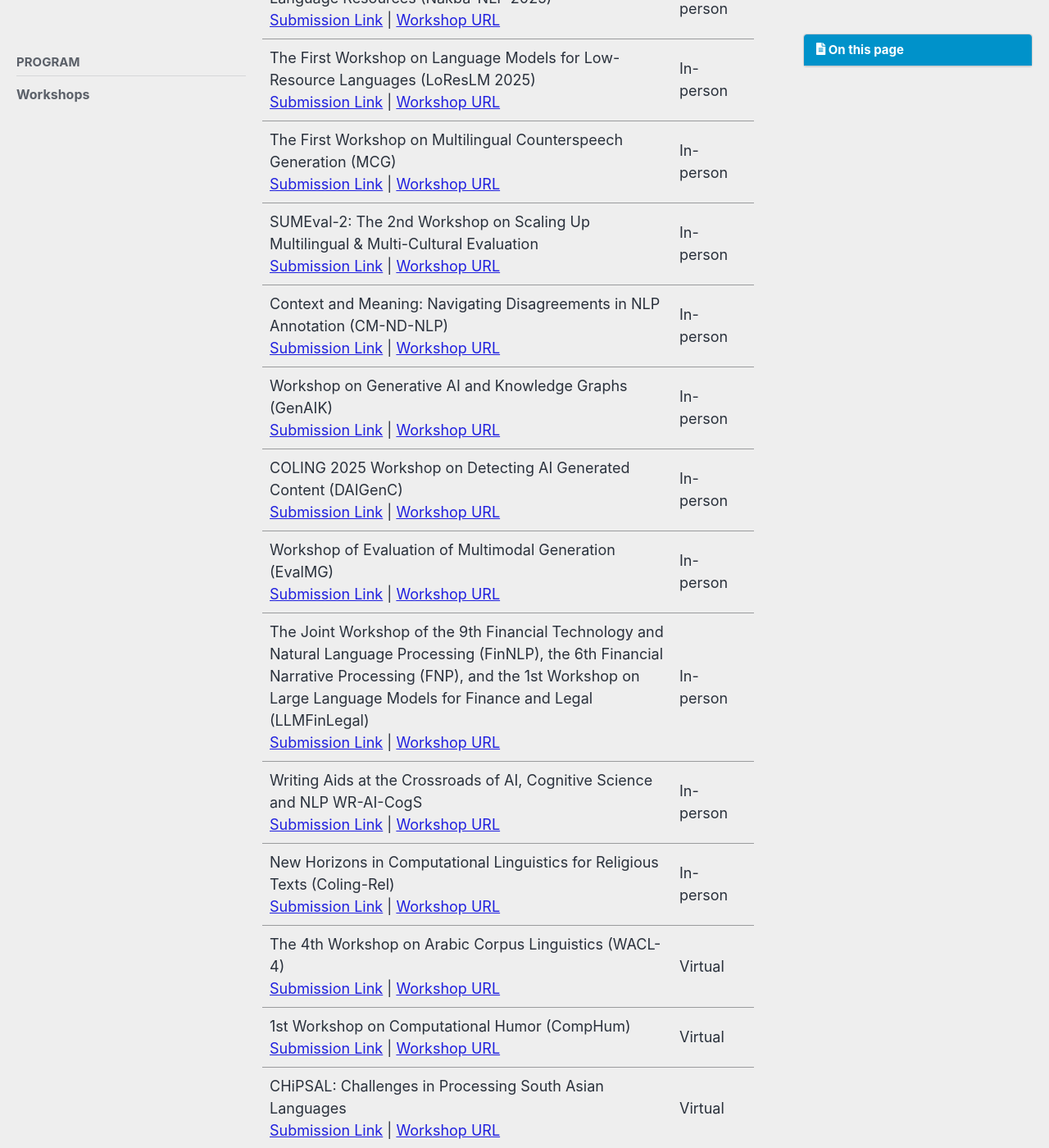
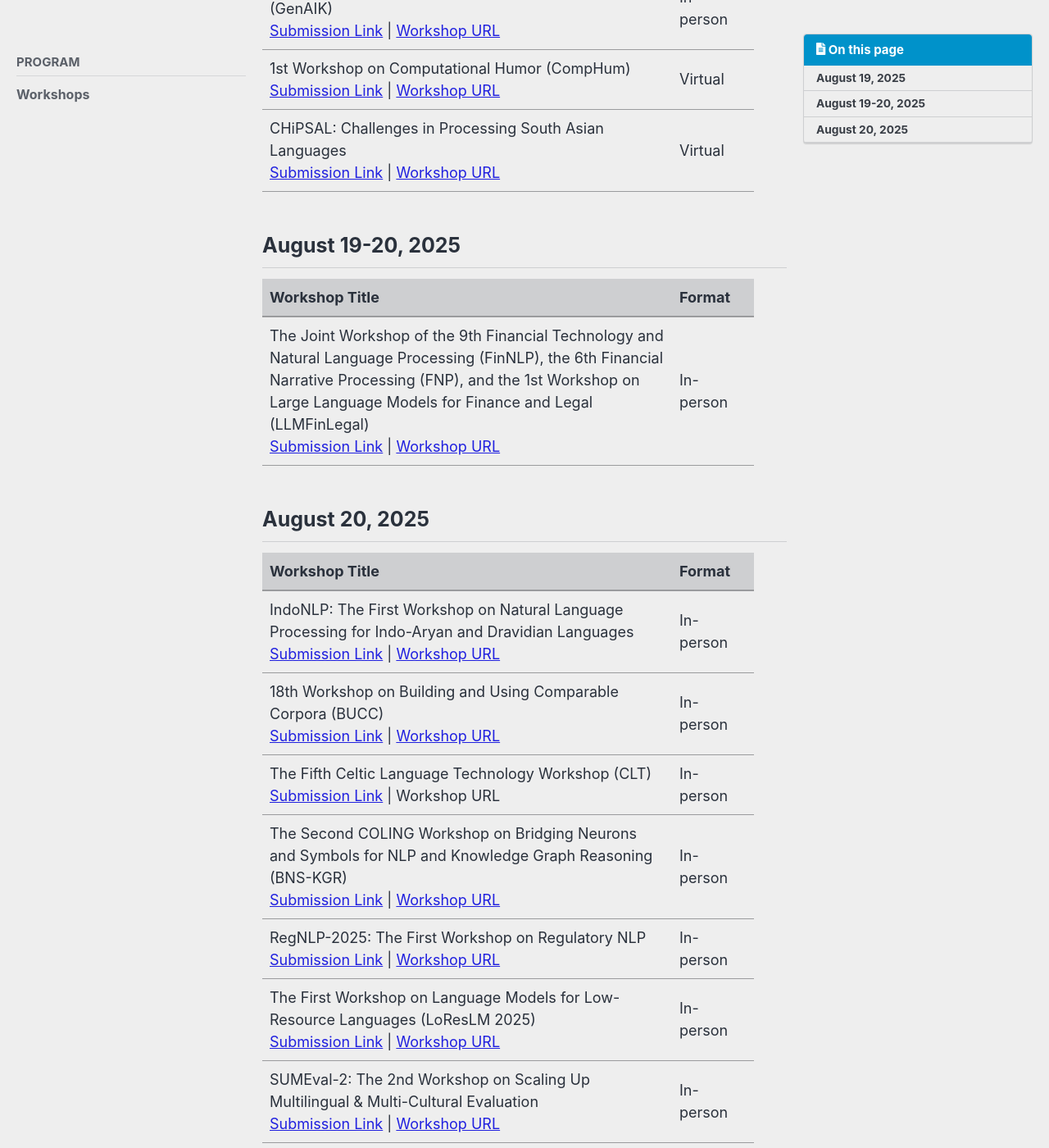
Before and after one commit to hasaniqbal777/coling-2025, a Jekyll site: the page built from _pages/program/workshops.md, in a window 1280 px wide and 1400 px high, scrolled down 1036 px. Shown: the whole window at 82% size. Built offline with Jekyll 4.4.1, drawn with Linux system fonts in a browser that asks for light colours; cached includes are drawn as plain includes; nearby versions of some CDN libraries; some of the changed text lies outside the part shown.

Commit message:
Updated dates of workshops

```diff
--- a/_pages/program/workshops.md
+++ b/_pages/program/workshops.md
@@ -11,6 +11,8 @@ toc_sticky: true
 
 The following workshops have been accepted for COLING 2025. <br>
 <small>More information will be updated soon</small>
+
+<h2>August 19, 2025</h2>
 <table style="font-size: 18px;">
   <thead>
     <tr>
@@ -20,23 +22,7 @@ The following workshops have been accepted for COLING 2025. <br>
   </thead>
   <tbody>
     <tr>
-      <td style="width: 500px;">18th Workshop on Building and Using Comparable Corpora (BUCC) <br> <a href="https://softconf.com/coling2025/BUCC25/">Submission Link</a> | <a href="https://comparable.lisn.upsaclay.fr/bucc2025/">Workshop URL</a> </td>
-      <td style="width: 100px;">In-person</td>
-    </tr>
-    <tr>
       <td style="width: 500px;">VarDial 2025: The Twelfth Workshop on NLP for Similar Languages, Varieties and Dialects <br> <a href="https://softconf.com/coling2025/VarDial25/">Submission Link</a> | Workshop URL </td>
-      <td style="width: 100px;">In-person</td>
-    </tr>
-    <tr>
-      <td style="width: 500px;">The Fifth Celtic Language Technology Workshop (CLT) <br> <a href="https://softconf.com/coling2025/CLT25/">Submission Link</a> | Workshop URL </td>
-      <td style="width: 100px;">In-person</td>
-    </tr>
-    <tr>
-      <td style="width: 500px;">IndoNLP: The First Workshop on Natural Language Processing for Indo-Aryan and Dravidian Languages <br> <a href="https://softconf.com/coling2025/IndoNLP25/">Submission Link</a> | <a href="https://indonlp-workshop.github.io/IndoNLP-Workshop/">Workshop URL</a> </td>
-      <td style="width: 100px;">In-person</td>
-    </tr>
-    <tr>
-      <td style="width: 500px;">The Second COLING Workshop on Bridging Neurons and Symbols for NLP and Knowledge Graph Reasoning (BNS-KGR) <br> <a href="https://softconf.com/coling2025/BNS-KGR25/">Submission Link</a> | <a href="https://neusymbridge.github.io/">Workshop URL</a> </td>
       <td style="width: 100px;">In-person</td>
     </tr>
     <tr>
@@ -44,23 +30,7 @@ The following workshops have been accepted for COLING 2025. <br>
       <td style="width: 100px;">In-person</td>
     </tr>
     <tr>
-      <td style="width: 500px;">RegNLP-2025: The First Workshop on Regulatory NLP <br> <a href="https://softconf.com/coling2025/RegNLP25/">Submission Link</a> | <a href="https://regnlp.github.io/">Workshop URL</a> </td>
-      <td style="width: 100px;">In-person</td>
-    </tr>
-    <tr>
-      <td style="width: 500px;">The 1st International Workshop on Nakba Narratives as Language Resources (Nakba-NLP 2025) <br> <a href="https://softconf.com/coling2025/Nakba-NLP25/">Submission Link</a> | <a href="https://sina.birzeit.edu/nakba-nlp/">Workshop URL</a> </td>
-      <td style="width: 100px;">In-person</td>
-    </tr>
-    <tr>
-      <td style="width: 500px;">The First Workshop on Language Models for Low-Resource Languages (LoResLM 2025) <br> <a href="https://softconf.com/coling2025/LoResLM25/">Submission Link</a> | <a href="https://loreslm.github.io/">Workshop URL</a> </td>
-      <td style="width: 100px;">In-person</td>
-    </tr>
-    <tr>
       <td style="width: 500px;">The First Workshop on Multilingual Counterspeech Generation (MCG) <br> <a href="https://softconf.com/coling2025/MCG25/">Submission Link</a> | <a href="https://sites.google.com/view/multilang-counterspeech-gen/">Workshop URL</a> </td>
-      <td style="width: 100px;">In-person</td>
-    </tr>
-    <tr>
-      <td style="width: 500px;">SUMEval-2: The 2nd Workshop on Scaling Up Multilingual & Multi-Cultural Evaluation <br> <a href="https://softconf.com/coling2025/SUMEval-2/">Submission Link</a> | <a href="https://sites.google.com/view/sumeval-2025">Workshop URL</a> </td>
       <td style="width: 100px;">In-person</td>
     </tr>
     <tr>
@@ -68,23 +38,7 @@ The following workshops have been accepted for COLING 2025. <br>
       <td style="width: 100px;">In-person</td>
     </tr>
     <tr>
-      <td style="width: 500px;">Workshop on Generative AI and Knowledge Graphs (GenAIK) <br> <a href="https://softconf.com/coling2025/GenAIK25/">Submission Link</a> | <a href="https://genetasefa.github.io/GenAIK2025/">Workshop URL</a> </td>
-      <td style="width: 100px;">In-person</td>
-    </tr>
-    <tr>
       <td style="width: 500px;">COLING 2025 Workshop on Detecting AI Generated Content (DAIGenC) <br> <a href="https://softconf.com/coling2025/DAIGenC25/">Submission Link</a> | <a href="https://genai-content-detection.gitlab.io/">Workshop URL</a> </td>
-      <td style="width: 100px;">In-person</td>
-    </tr>
-    <tr>
-      <td style="width: 500px;">Workshop of Evaluation of Multimodal Generation (EvalMG) <br> <a href="https://softconf.com/coling2025/EvalMG25/">Submission Link</a> | <a href="https://evalmg.github.io/">Workshop URL</a> </td>
-      <td style="width: 100px;">In-person</td>
-    </tr>
-    <tr>
-      <td style="width: 500px;">The Joint Workshop of the 9th Financial Technology and Natural Language Processing (FinNLP), the 6th Financial Narrative Processing (FNP), and the 1st Workshop on Large Language Models for Finance and Legal (LLMFinLegal) <br> <a href="https://softconf.com/coling2025/FinNLP25/">Submission Link</a> | <a href="https://sites.google.com/nlg.csie.ntu.edu.tw/finnlp-fnp-llmfinlegal/home">Workshop URL</a> </td>
-      <td style="width: 100px;">In-person</td>
-    </tr>
-    <tr>
-      <td style="width: 500px;">Writing Aids at the Crossroads of AI, Cognitive Science and NLP WR-AI-CogS <br> <a href="https://softconf.com/coling2025/AAC-AI25/">Submission Link</a> | <a href="https://sites.google.com/view/wraicogs1">Workshop URL</a> </td>
       <td style="width: 100px;">In-person</td>
     </tr>
     <tr>
@@ -92,8 +46,8 @@ The following workshops have been accepted for COLING 2025. <br>
       <td style="width: 100px;">In-person</td>
     </tr>
     <tr>
-      <td style="width: 500px;">The 4th Workshop on Arabic Corpus Linguistics (WACL-4) <br> <a href="https://softconf.com/coling2025/WACL-4/">Submission Link</a> | <a href="https://wp.lancs.ac.uk/wacl4/">Workshop URL</a> </td>
-      <td style="width: 100px;">Virtual</td>
+      <td style="width: 500px;">Workshop on Generative AI and Knowledge Graphs (GenAIK) <br> <a href="https://softconf.com/coling2025/GenAIK25/">Submission Link</a> | <a href="https://genetasefa.github.io/GenAIK2025/">Workshop URL</a> </td>
+      <td style="width: 100px;">In-person</td>
     </tr>
     <tr>
       <td style="width: 500px;">1st Workshop on Computational Humor (CompHum) <br> <a href="https://softconf.com/coling2025/CompHum25/">Submission Link</a> | <a href="https://chum2025.github.io/">Workshop URL</a> </td>
@@ -103,9 +57,81 @@ The following workshops have been accepted for COLING 2025. <br>
       <td style="width: 500px;">CHiPSAL: Challenges in Processing South Asian Languages <br> <a href="https://softconf.com/coling2025/CHiPSAL25/">Submission Link</a> | <a href="https://sites.google.com/view/chipsal/">Workshop URL</a> </td>
       <td style="width: 100px;">Virtual</td>
     </tr>
+  </tbody>
+</table>
+
+<h2>August 19-20, 2025</h2>
+<table style="font-size: 18px;">
+  <thead>
+    <tr>
+      <th style="width: 500px;">Workshop Title</th>
+      <th style="width: 50px;">Format</th>
+    </tr>
+  </thead>
+  <tbody>
+    <tr>
+      <td style="width: 500px;">The Joint Workshop of the 9th Financial Technology and Natural Language Processing (FinNLP), the 6th Financial Narrative Processing (FNP), and the 1st Workshop on Large Language Models for Finance and Legal (LLMFinLegal) <br> <a href="https://softconf.com/coling2025/FinNLP25/">Submission Link</a> | <a href="https://sites.google.com/nlg.csie.ntu.edu.tw/finnlp-fnp-llmfinlegal/home">Workshop URL</a> </td>
+      <td style="width: 100px;">In-person</td>
+    </tr>
+  </tbody>
+</table>
+
+<h2>August 20, 2025</h2>
+<table style="font-size: 18px;">
+  <thead>
+    <tr>
+      <th style="width: 500px;">Workshop Title</th>
+      <th style="width: 50px;">Format</th>
+    </tr>
+  </thead>
+  <tbody>
+    <tr>
+      <td style="width: 500px;">IndoNLP: The First Workshop on Natural Language Processing for Indo-Aryan and Dravidian Languages <br> <a href="https://softconf.com/coling2025/IndoNLP25/">Submission Link</a> | <a href="https://indonlp-workshop.github.io/IndoNLP-Workshop/">Workshop URL</a> </td>
+      <td style="width: 100px;">In-person</td>
+    </tr>
+    <tr>
+      <td style="width: 500px;">18th Workshop on Building and Using Comparable Corpora (BUCC) <br> <a href="https://softconf.com/coling2025/BUCC25/">Submission Link</a> | <a href="https://comparable.lisn.upsaclay.fr/bucc2025/">Workshop URL</a> </td>
+      <td style="width: 100px;">In-person</td>
+    </tr>
+    <tr>
+      <td style="width: 500px;">The Fifth Celtic Language Technology Workshop (CLT) <br> <a href="https://softconf.com/coling2025/CLT25/">Submission Link</a> | Workshop URL </td>
+      <td style="width: 100px;">In-person</td>
+    </tr>
+    <tr>
+      <td style="width: 500px;">The Second COLING Workshop on Bridging Neurons and Symbols for NLP and Knowledge Graph Reasoning (BNS-KGR) <br> <a href="https://softconf.com/coling2025/BNS-KGR25/">Submission Link</a> | <a href="https://neusymbridge.github.io/">Workshop URL</a> </td>
+      <td style="width: 100px;">In-person</td>
+    </tr>
+    <tr>
+      <td style="width: 500px;">RegNLP-2025: The First Workshop on Regulatory NLP <br> <a href="https://softconf.com/coling2025/RegNLP25/">Submission Link</a> | <a href="https://regnlp.github.io/">Workshop URL</a> </td>
+      <td style="width: 100px;">In-person</td>
+    </tr>
+    <tr>
+      <td style="width: 500px;">The First Workshop on Language Models for Low-Resource Languages (LoResLM 2025) <br> <a href="https://softconf.com/coling2025/LoResLM25/">Submission Link</a> | <a href="https://loreslm.github.io/">Workshop URL</a> </td>
+      <td style="width: 100px;">In-person</td>
+    </tr>
+    <tr>
+      <td style="width: 500px;">SUMEval-2: The 2nd Workshop on Scaling Up Multilingual & Multi-Cultural Evaluation <br> <a href="https://softconf.com/coling2025/SUMEval-2/">Submission Link</a> | <a href="https://sites.google.com/view/sumeval-2025">Workshop URL</a> </td>
+      <td style="width: 100px;">In-person</td>
+    </tr>
+    <tr>
+      <td style="width: 500px;">Workshop of Evaluation of Multimodal Generation (EvalMG) <br> <a href="https://softconf.com/coling2025/EvalMG25/">Submission Link</a> | <a href="https://evalmg.github.io/">Workshop URL</a> </td>
+      <td style="width: 100px;">In-person</td>
+    </tr>
+    <tr>
+      <td style="width: 500px;">Writing Aids at the Crossroads of AI, Cognitive Science and NLP WR-AI-CogS <br> <a href="https://softconf.com/coling2025/AAC-AI25/">Submission Link</a> | <a href="https://sites.google.com/view/wraicogs1">Workshop URL</a> </td>
+      <td style="width: 100px;">In-person</td>
+    </tr>
     <tr>
       <td style="width: 500px;">The Second Workshop on South East Asian Language Processing (SEALP) <br> <a href="https://softconf.com/coling2025/SEALP25/">Submission Link</a> | <a href="https://sealp-workshop.github.io/">Workshop URL</a> </td>
       <td style="width: 100px;">Virtual</td>
     </tr>
+    <tr>
+      <td style="width: 500px;">The 4th Workshop on Arabic Corpus Linguistics (WACL-4) <br> <a href="https://softconf.com/coling2025/WACL-4/">Submission Link</a> | <a href="https://wp.lancs.ac.uk/wacl4/">Workshop URL</a> </td>
+      <td style="width: 100px;">Virtual</td>
+    </tr>
+    <tr>
+      <td style="width: 500px;">The 1st International Workshop on Nakba Narratives as Language Resources (Nakba-NLP 2025) <br> <a href="https://softconf.com/coling2025/Nakba-NLP25/">Submission Link</a> | <a href="https://sina.birzeit.edu/nakba-nlp/">Workshop URL</a> </td>
+      <td style="width: 100px;">Virtual</td>
+    </tr>
   </tbody>
 </table>
```
